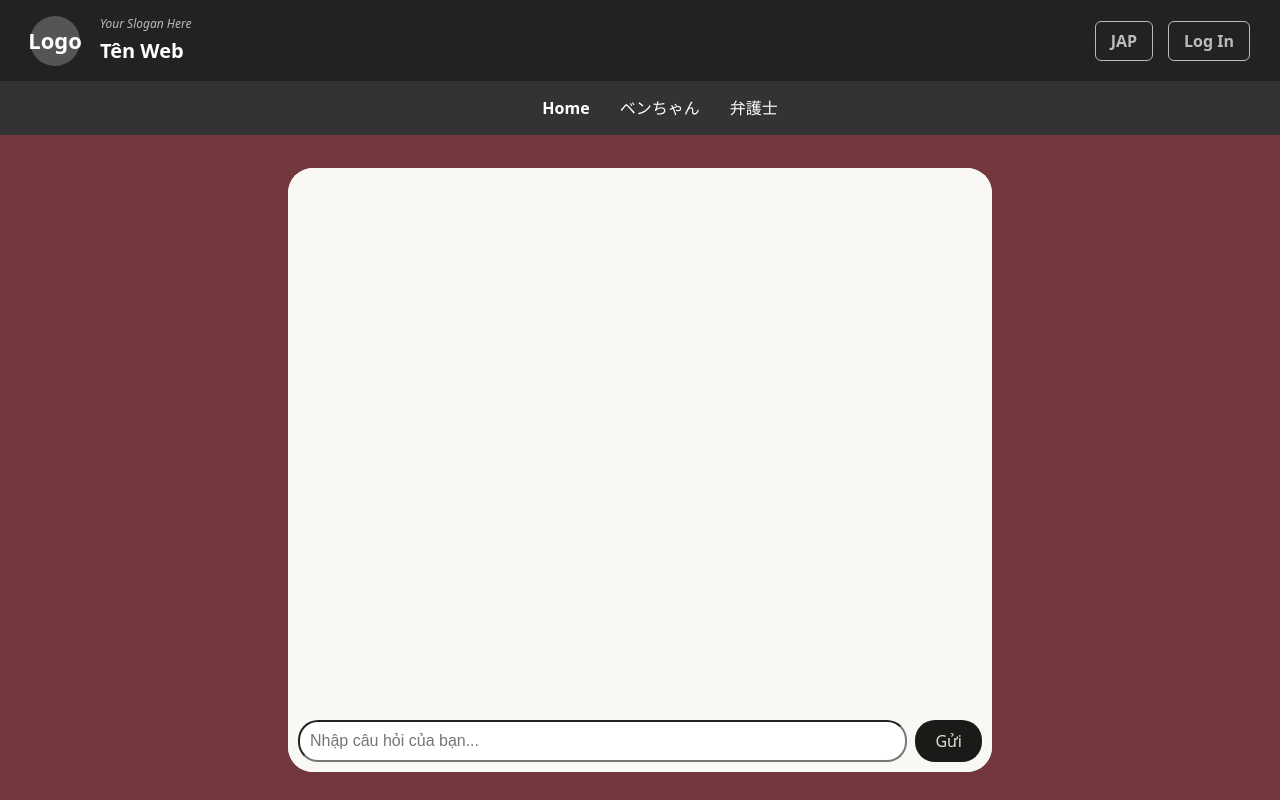
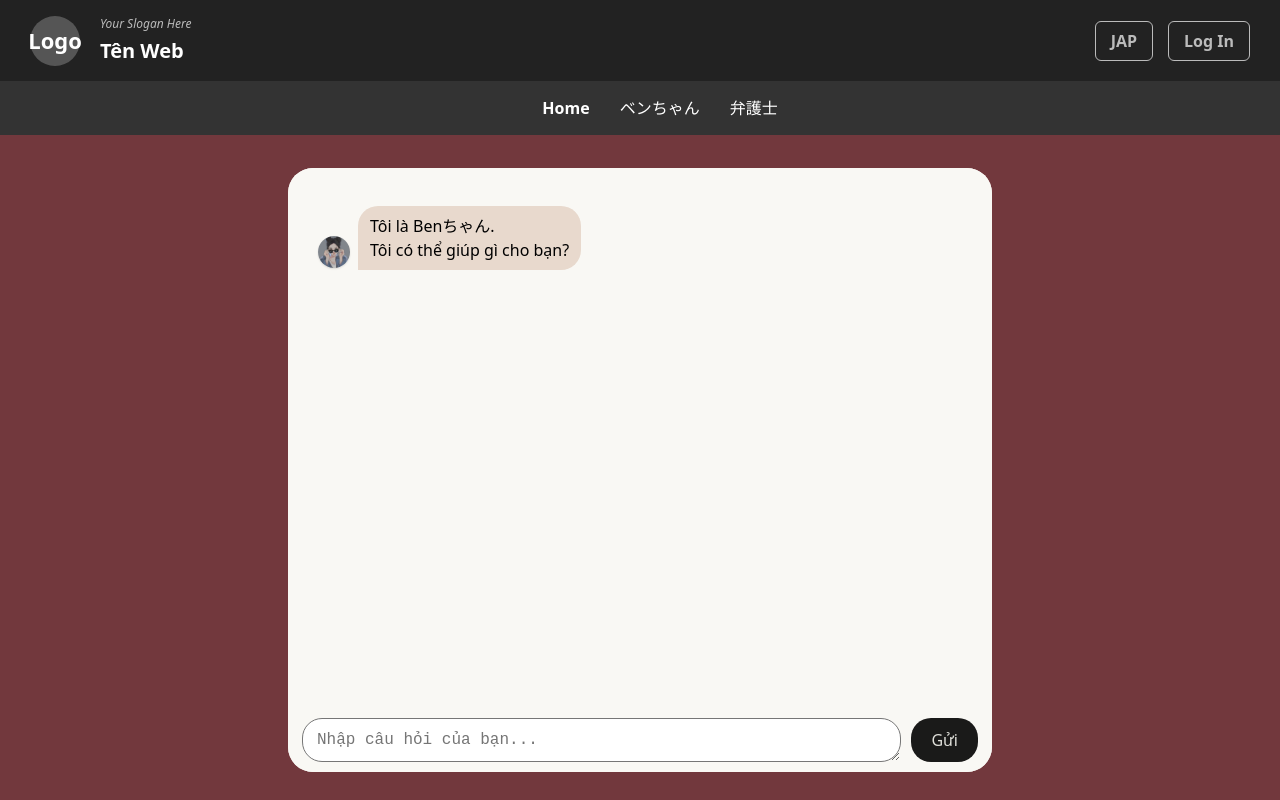
Before and after one commit to phuongnga205/legal-kg, a React (Vite) app in the folder my-app/: page /benchan in a window 1280 px wide. Built offline with nearby package versions, Linux system fonts and the light colour scheme.

Commit message:
fix khung input

```diff
--- a/my-app/src/components/ChatBox.css
+++ b/my-app/src/components/ChatBox.css
@@ -101,7 +101,7 @@
 /* bong bong chat chung */
 .message {
   width: fit-content;
-  max-width: min(60%, 520px);  /* Bubble chung (giới hạn rộng noi dung) */
+  max-width: min(50%, 520px);  /* Bubble chung (giới hạn rộng noi dung) */
   padding: 8px 12px; /*Tạo khoảng trống bên trong bong bóng: trên/dưới - trái/phải Giúp chữ không dính sát viền*/
   border-radius: 20px; /*Bo tròn các góc của bong bóng chat (tất cả 4 góc tròn)*/
   margin: 0px 0; /*Tạo khoảng trống 4px trên - dưới giữa các tin nhắn.*/
@@ -126,40 +126,68 @@
 }
 
 /*Phan chinh cua input*/
-.input-section {
-  position: absolute;
-  bottom: 0;
-  left: 0;
-  width: 100%;
-  display: flex;
-  gap: 8px;
-  padding: 10px;
+.input-section { /*Tạo thanh nhập tin nhắn luôn nằm dưới cùng màn hình, trải ngang 100%, input + button nằm trên một hàng, có khoảng cách và padding.*/
+  position: absolute; /* Đặt vị trí tuyệt đối, bám theo thẻ cha (relative/absolute) */
+  bottom: 0; /* Cố định sát mép dưới */
+  left: 0; /* Cố định sát mép trái */
+  --control-h: 44px; /* chiều cao chung cho cả 2 */
+  width: 100%; /* Trải ngang toàn bộ chiều rộng */
+  display: flex;  /* Dùng Flexbox để sắp xếp input + button */
+  gap: 10px; /* Khoảng cách giữa các phần tử con */
+  padding: 10px 14px; /* Khoảng cách bên trong khung */
+  align-items: flex-end;   /* nút Gửi thẳng đáy khi textarea cao lên */
   background: #f9f8f4;
-  box-sizing: border-box;
-  flex-wrap: nowrap; /* Ngăn không cho xuống dòng */
+  box-sizing: border-box; /* Tính cả padding và border vào width tổng */
+  flex-wrap: nowrap; /* Không cho input và button xuống hàng */
 }
-.input-section input {
-  flex: 1;           /* chiếm hết không gian còn lại */
+.input-section textarea { /*Input sẽ tự động giãn ra hết chỗ trống còn lại, có padding thoải mái, chữ rõ ràng, bo góc tròn để đẹp hơn.*/
+  flex: 1 1 auto;           /* chiếm hết không gian còn lại */
   min-width: 0; /* Cho phép co lại mà không phá layout */
-  padding: 10px;
-  font-size: 16px;
-  border-radius: 20px;
+  /*bắt đầu 1 dòng, nở dần tới 160px*/
+  min-height: var(--control-h);  /* ban đầu cao bằng nút */
+  max-height: 160px; /* trần */
+  height: auto; /* để JS điều khiển */
+  line-height:  1.45; /* canh chữ khi ở 20px */
+
+  box-sizing: border-box;      /* ✅ quan trọng: tính cả padding/border vào height */
+  padding: 10px 14px;  /* Khoảng cách bên trong input */
+  font-size: 16px; /* Kích thước chữ */
+  border-radius: 20px; /* Bo tròn góc input */
+  scrollbar-gutter: stable;      /* không giật layout khi xuất hiện scrollbar */
+  /* Firefox: thanh cuộn mảnh */
+  scrollbar-width: thin;
+  scrollbar-color: #949191 transparent;
 }
-.input-section button {
-  padding: 10px 20px;
-  flex-shrink: 0; /* Không cho nút co nhỏ lại */
-  font-size: 16px;
+
+
+  /* Chrome/Edge/Safari: thanh cuộn mảnh bên trong textarea */
+.input-section textarea::-webkit-scrollbar { width: 10px; }
+.input-section textarea::-webkit-scrollbar-track { background: transparent; }
+.input-section textarea::-webkit-scrollbar-thumb {
+  background-color: #cfcfcf;
+  border-radius: 999px;
+  border: 4px solid transparent;   /* tạo cảm giác mảnh */
+  background-clip: padding-box;
+}
+.input-section textarea::-webkit-scrollbar-button { display: none; width: 0; height: 0; }
+.input-section textarea::-webkit-scrollbar-corner { background: transparent; }
+
+.input-section button {/*Nút luôn giữ kích thước cố định, đẹp mắt, bo góc tròn, có màu nền tối và chữ sáng.*/
+  height: var(--control-h); /*cùng chiều cao với textarea ban đầu */
+  padding: 0px 20px; /* Khoảng cách bên trong: 10px trên/dưới, 20px trái/phải */
+  flex-shrink: 0; /* Không cho nút co nhỏ lại khi màn hình hẹp */
+  font-size: 16px; /* Kích thước chữ nút */
   background-color: #1a1a19;
-  color: #dfdfd9;
-  border: none;
-  border-radius: 20px;
-  cursor: pointer;
+  color: #dfdfd9; /* Màu chữ xám nhạt */
+  border: none; /* Bỏ viền */
+  border-radius: 20px;  /* Bo tròn góc nút */
+  cursor: pointer; /* Khi hover hiện icon bàn tay */
   white-space: nowrap; /* Không cho text trong nút bị xuống dòng */
 }
-@media (max-width: 400px) { /*khi cửa sổ quá hẹp thì sẽ có theo chiều ngang*/
-  .input-section input,
+@media (max-width: 400px) { /*Khi màn hình hẹp (≤400px, ví dụ trên điện thoại nhỏ), input và nút sẽ thu gọn lại (chữ nhỏ hơn, padding nhỏ hơn) để không bị chiếm quá nhiều diện tích.*/
+  .input-section textarea,
   .input-section button {
-    font-size: 14px;
-    padding: 8px;
+    font-size: 14px; /* Giảm cỡ chữ khi màn hình nhỏ */
+    padding: 8px; /* Giảm padding để vừa hơn */
   }
 }
--- a/my-app/src/components/ChatBox.jsx
+++ b/my-app/src/components/ChatBox.jsx
@@ -5,16 +5,47 @@ const botAvatar = '/bot.png'; //hinh de trong thư mục public
 const userAvatar = '/user.png'; //hinh de trong thư mục public
 
 export default function ChatBox() {
-  const [messages, setMessages] = useState([]);
+  const [messages, setMessages] = useState([
+     { sender: 'bot', text: 'Tôi là Benちゃん.\nTôi có thể giúp gì cho bạn?' }
+  ]);
   const [input, setInput] = useState('');
   const chatRef = useRef(null);
+   // thêm ref cho textarea
+  const inputRef = useRef(null);
 
+   // hàm autoGrow
+  const autoGrow = () => {
+    const el = inputRef.current;
+    if (!el) return;
+
+    const cs  = getComputedStyle(el);
+    const MIN = parseFloat(cs.minHeight) || 44; // bằng nút
+    const MAX = 160;
+
+    // Khi rỗng: luôn đúng bằng MIN (bằng nút)
+    if (!el.value.trim()) {
+      el.style.height = MIN + 'px';
+      el.style.overflowY = 'hidden';
+      return;
+    }
+
+    // Có nội dung: nở dần tới MAX rồi mới cuộn
+    el.style.height = 'auto';
+    const h = Math.min(el.scrollHeight, MAX);
+    el.style.height = Math.max(h, MIN) + 'px';
+    el.style.overflowY = el.scrollHeight > MAX ? 'auto' : 'hidden';
+  };
   //Moi khi message thay doi, no se keo thanh cuon xuong day
   useEffect(() => {
     if(chatRef.current){
       chatRef.current.scrollTop = chatRef.current.scrollHeight;
     }
   },[messages]);
+
+  // auto-resize lại khi nội dung input đổi
+  useEffect(() => {
+    autoGrow();
+  }, [input]);
 
   const handleSend = () => {
     if (input.trim()) {
@@ -51,12 +82,21 @@ export default function ChatBox() {
 
       {/* ô nhập + nút gửi */}
       <div className="input-section">
-        <input
-          type="text"
+        <textarea
+          ref={inputRef}
+          rows={1}
           value={input}
           placeholder="Nhập câu hỏi của bạn..."
           onChange={(e) => setInput(e.target.value)}
-          onKeyDown={(e) => e.key === 'Enter' && handleSend()}
+          onInput={autoGrow}
+          onKeyDown={(e) => {
+            if (e.isComposing) return;
+            //Enter = gửi, Shift+Enter = xuống dòng
+            if (e.key === 'Enter' && !e.shiftKey) {
+              e.preventDefault();
+              handleSend();
+            }
+          }}
         />
         <button onClick={handleSend}>Gửi</button>
       </div>
```
